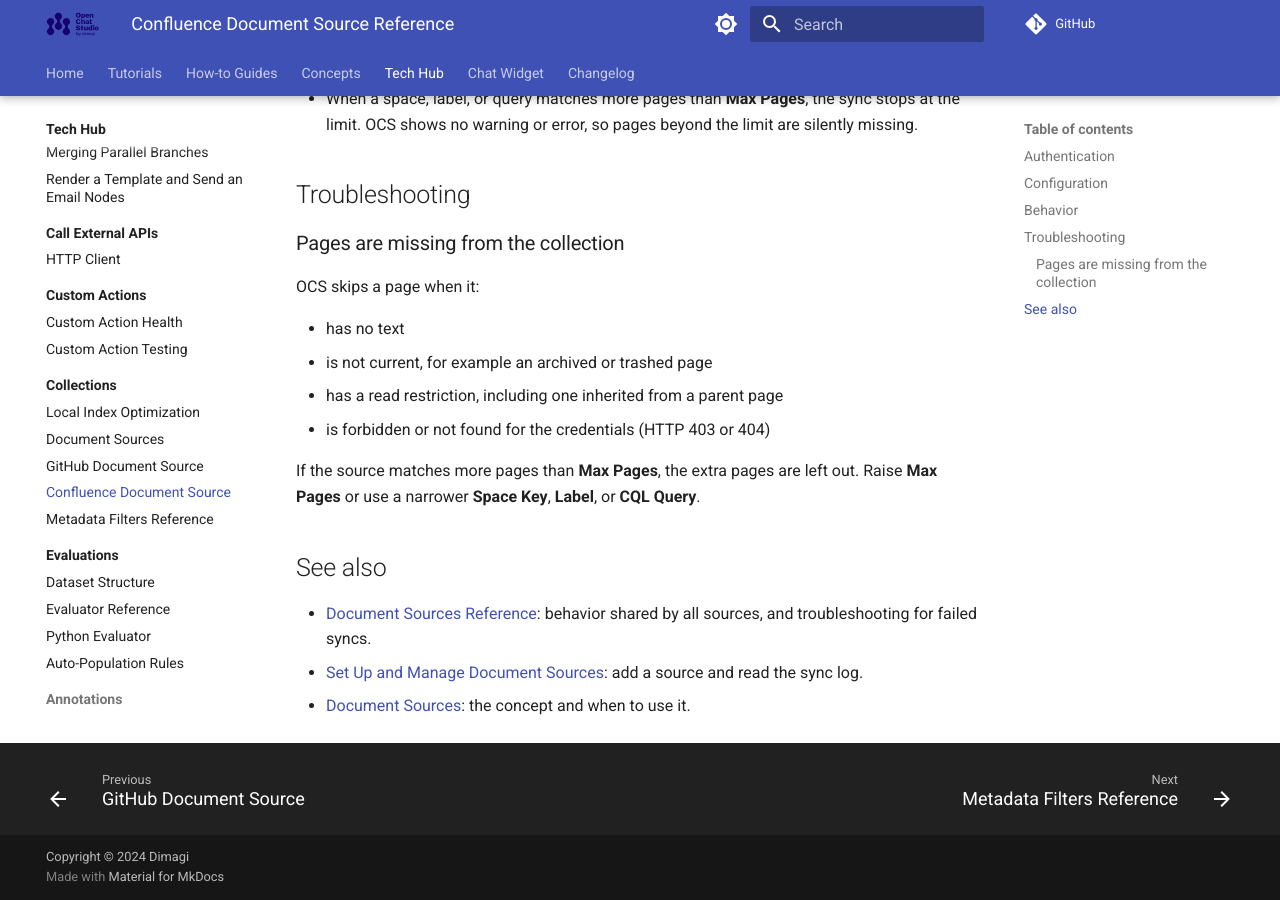
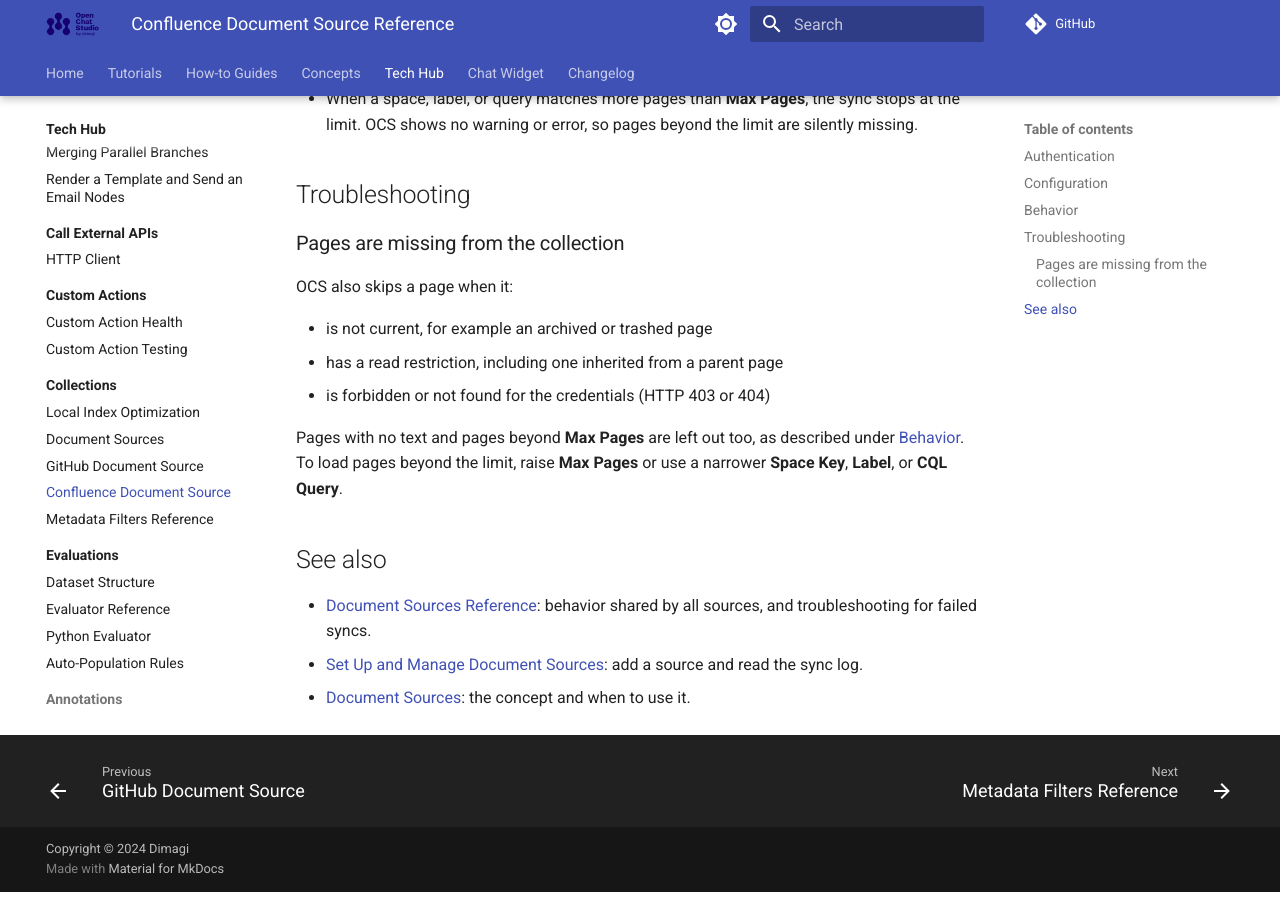
Before and after one commit to dimagi/open-chat-studio-docs, an MkDocs documentation site: the page built from docs/tech-hub/collections/confluence_document_source.md, in a window 1280 px wide and 900 px high, scrolled down 994 px. Built offline with MkDocs 1.6.1 and Material for MkDocs 9.7.7, drawn with Linux system fonts in a browser that asks for light colours; a script that is not in the unit is left out; comment, search, counter and statistics services are not loaded.

Commit message:
Remove repeated facts from the Confluence troubleshooting section

```diff
--- a/docs/tech-hub/collections/confluence_document_source.md
+++ b/docs/tech-hub/collections/confluence_document_source.md
@@ -37,15 +37,14 @@ OCS refuses to save the source if none or more than one is filled in.
 
 ### Pages are missing from the collection
 
-OCS skips a page when it:
+OCS also skips a page when it:
 
-- has no text
 - is not current, for example an archived or trashed page
 - has a read restriction, including one inherited from a parent page
 - is forbidden or not found for the credentials (HTTP 403 or 404)
 
-If the source matches more pages than **Max Pages**, the extra pages are left out.
-Raise **Max Pages** or use a narrower **Space Key**, **Label**, or **CQL Query**.
+Pages with no text and pages beyond **Max Pages** are left out too, as described under [Behavior](#behavior).
+To load pages beyond the limit, raise **Max Pages** or use a narrower **Space Key**, **Label**, or **CQL Query**.
 
 ## See also
 
```
